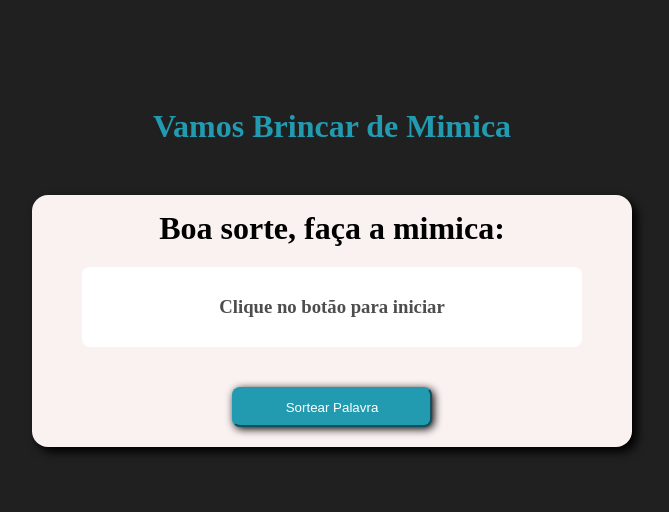
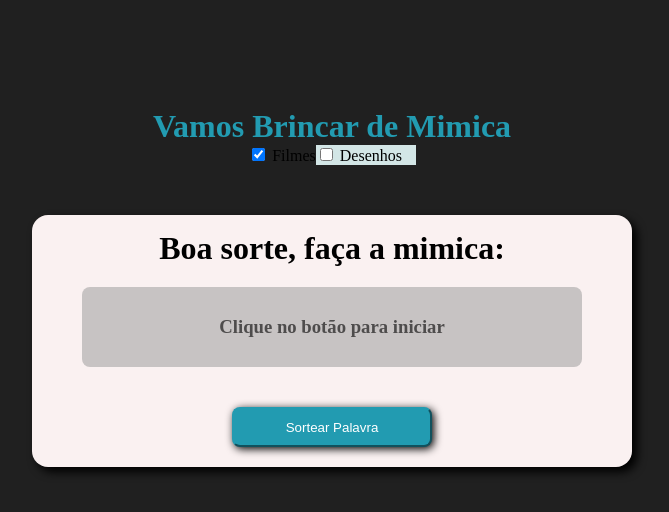
Before and after one commit to DanielRodrigoBeltrame/-Mimica, a plain HTML site: page index.html in a window 1280 px wide. Shown: the whole page, without its empty margins (308-977 px from the left). Drawn offline with Linux system fonts and the light colour scheme.

Commit message:
Caixas de Seleção
Criação da caixa de seleção

```diff
--- a/index.html
+++ b/index.html
@@ -10,6 +10,21 @@
 <body>
 
     <h1 id="titulo">Vamos Brincar de Mimica</h1>
+
+    <div class="selection">
+
+        <div class="filmes">
+            <input type="checkbox" id="filmes" name="filmes"
+             checked>
+             <label for="filmes">Filmes</label>
+        </div>
+
+       <div class="desenhos">
+         <input type="checkbox" id="desenhos" name="desenhos">
+         <label for="desenhos">Desenhos</label>
+        </div>
+
+    </div>
 
     <div class="display">
 
--- a/style.css
+++ b/style.css
@@ -25,7 +25,7 @@ body{
     display: flex;
     justify-content: center;
     align-items: center;
-    background-color: rgb(255, 255, 255);
+    background-color: rgb(199, 195, 195);
     margin: 20px 0px 20px 0px;
     width: 500px;
     height: 80px;
@@ -65,3 +65,17 @@ h1{
     color: rgb(34, 155, 177);
 
 }
+
+.selection{
+
+    display: flex;
+    justify-content: center;
+    flex-direction: row;
+    align-items: center;
+
+}
+
+.desenhos{
+    background-color: rgb(211, 230, 230);
+    width: 100px;
+}
```
